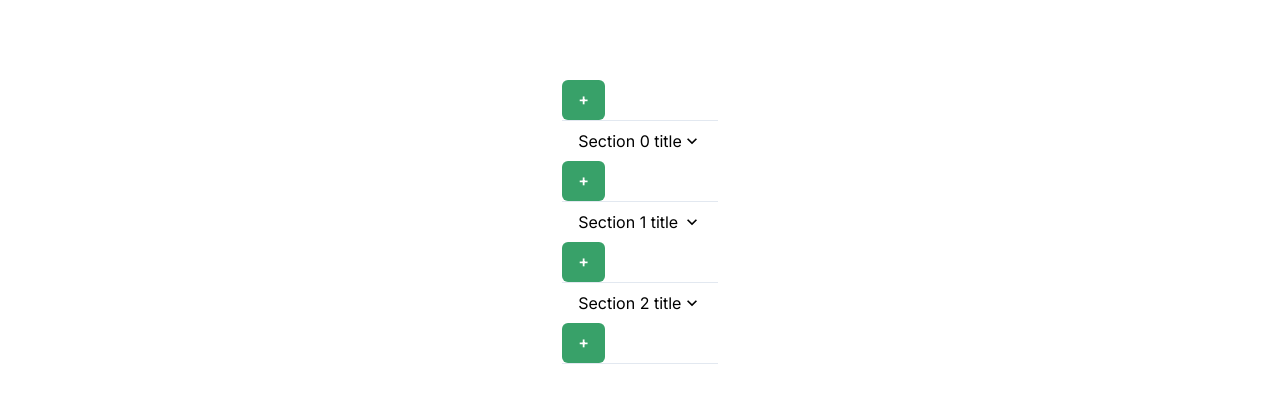
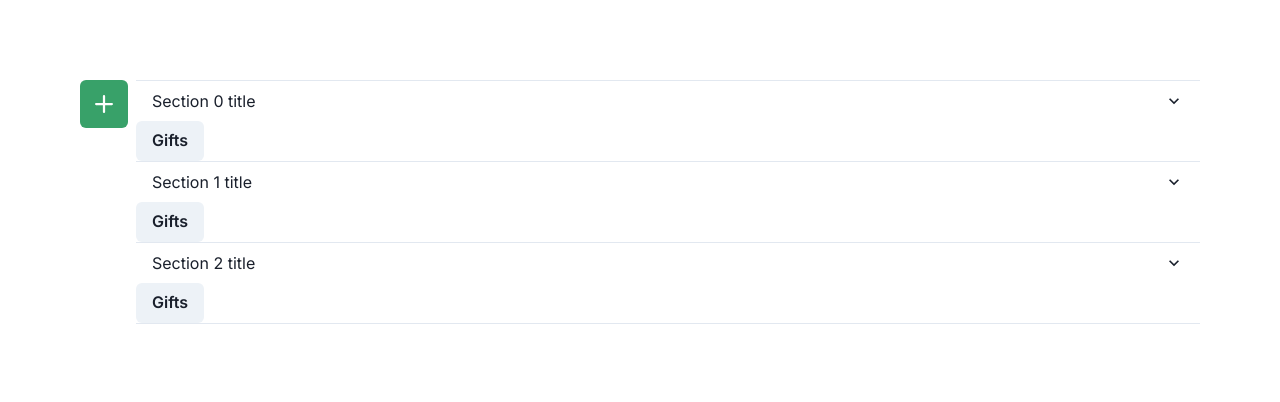
Before and after one commit to probablyalexzhu/giftlax, a Next.js app: page / in a window 1280 px wide. Shown: the top 402 px of the page. Built offline with nearby package versions, Linux system fonts and the light colour scheme.

Commit message:
nested gift button in customaccordion item, put everything in flexbox to match design

```diff
--- a/package.json
+++ b/package.json
@@ -9,6 +9,7 @@
     "lint": "next lint"
   },
   "dependencies": {
+    "@chakra-ui/icons": "^2.0.19",
     "@chakra-ui/next-js": "^2.1.3",
     "@chakra-ui/react": "^2.6.1",
     "@emotion/react": "^11.11.0",
--- a/src/app/components/Accordion.js
+++ b/src/app/components/Accordion.js
@@ -5,6 +5,7 @@ import {
     AccordionPanel,
     AccordionIcon,
     Box,
+    Button
 } from "@chakra-ui/react";
 
 import GreenButton from "./GreenButton.js";
@@ -30,7 +31,7 @@ function CustomAccordionItem(props) {
                         </Box>
                         <AccordionIcon />
                     </AccordionButton>
-                    <GreenButton />
+                    <GiftButton />
                 </h2>
                 <AccordionPanel pb={4}>
                     Lorem ipsum dolor sit amet, consectetur adipiscing elit, sed
@@ -41,3 +42,9 @@ function CustomAccordionItem(props) {
             </AccordionItem>
     )
 }
+
+function GiftButton() {
+    return (
+        <Button>Gifts</Button>
+    )
+}
--- a/src/app/components/GreenButton.js
+++ b/src/app/components/GreenButton.js
@@ -1,9 +1,15 @@
-import styles from './GreenButton.module.css'
-import { Button, ButtonGroup } from '@chakra-ui/react'
-// chat gpt wrote this thing
+import styles from "./GreenButton.module.css";
+import { IconButton, ButtonGroup } from "@chakra-ui/react";
+import { AddIcon } from "@chakra-ui/icons";
+
 export default function GreenButton() {
-  return (
-    // <button className={styles.greenbutton}>+</button>
-    <Button colorScheme='green'>+</Button>
-  );
-};
+    return (
+        // <button className={styles.greenbutton}>+</button>
+        <IconButton
+            size="lg"
+            colorScheme="green"
+            icon={<AddIcon />}
+            aria-label="Add Event"
+        />
+    );
+}
--- a/src/app/page.js
+++ b/src/app/page.js
@@ -14,7 +14,7 @@ import { Container } from "@chakra-ui/react";
 
 // 1. Import the extendTheme function
 import { extendTheme } from "@chakra-ui/react";
-
+import { Spacer } from "@chakra-ui/react";
 // 2. Extend the theme to include custom colors, fonts, etc
 const colors = {
     // brand: {
@@ -28,15 +28,14 @@ export const theme = extendTheme({ colors });
 
 export default function Home() {
     return (
-        <Container centerContent>
-            <Box padding='80' bg='blue.400' color='black' maxW='md'>
-                <ChakraProvider theme={theme}>
-                    <Fragment>
-                        <GreenButton />
+        <ChakraProvider theme={theme}>
+            <Flex spacing="10" padding="20">
+                    <GreenButton />
+                    <Spacer />
+                    <Box width="95%">
                         <Accordion />
-                    </Fragment>
-                </ChakraProvider>
-            </Box>
-        </Container>
+                    </Box>
+            </Flex>
+        </ChakraProvider>
     );
 }
```
Also changed, not shown: 1 other file (tests, documents, lock files or other folders).
